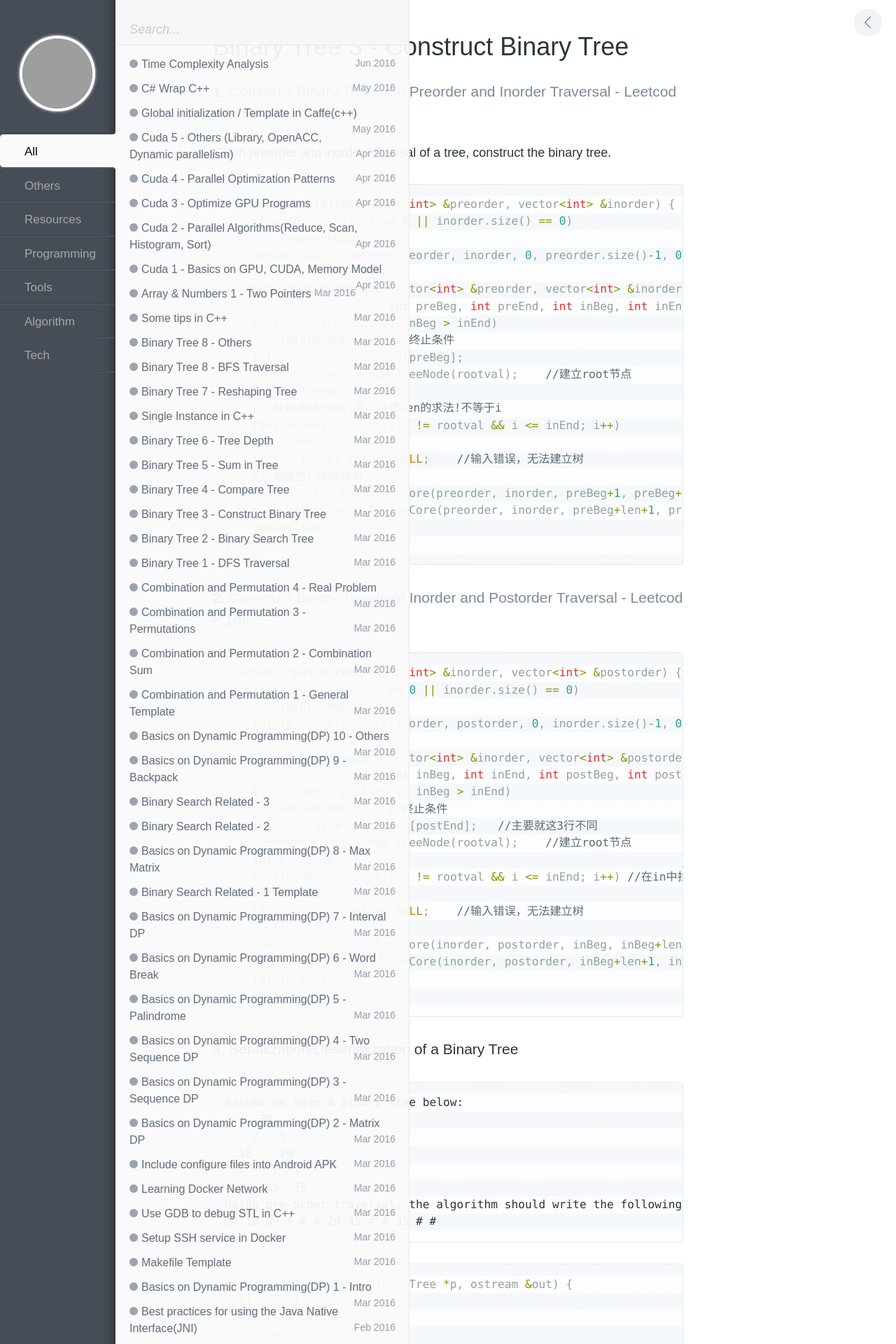
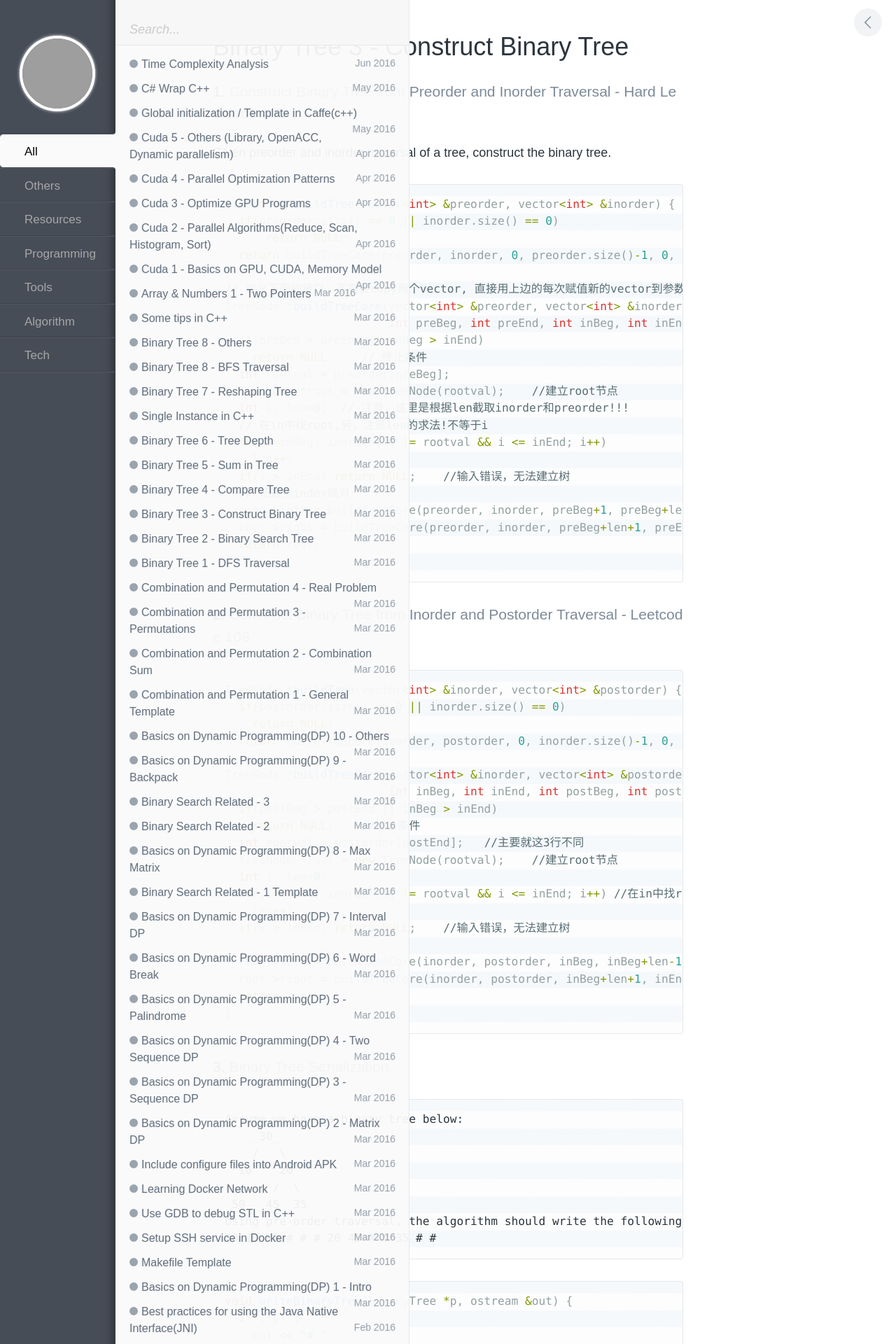
Before and after one commit to wykvictor/wykvictor.github.io, a Jekyll site: the page built from _posts/algorithm/2016-03-25-Binary-Tree-3.md, in a window 1280 px wide. Shown: the top 1920 px of the page at 70% size. Built offline with Jekyll 4.4.1, drawn with Linux system fonts in a browser that asks for light colours; comment, search, counter and statistics services are not loaded; some of the changed text lies outside the part shown; grey boxes are pictures that could not be loaded.

Commit message:
udpate bt-3: construct tree

````diff
--- a/_posts/algorithm/2016-03-25-Binary-Tree-3.md
+++ b/_posts/algorithm/2016-03-25-Binary-Tree-3.md
@@ -6,57 +6,58 @@
 categories: Algorithm
 ---
 
-### 1. [Construct Binary Tree from Preorder and Inorder Traversal - Leetcode 105](https://leetcode.com/problems/construct-binary-tree-from-preorder-and-inorder-traversal/)
+### 1. [Construct Binary Tree from Preorder and Inorder Traversal - Hard Leetcode 105](https://leetcode.com/problems/construct-binary-tree-from-preorder-and-inorder-traversal/)
 Given preorder and inorder traversal of a tree, construct the binary tree.
 {% highlight C++ %}
 TreeNode *buildTree(vector<int> &preorder, vector<int> &inorder) {
-    if(preorder.size() == 0 || inorder.size() == 0)
-        return NULL;
-    return buildTreeCore(preorder, inorder, 0, preorder.size()-1, 0, inorder.size()-1);
+  if(preorder.size() == 0 || inorder.size() == 0)
+      return NULL;
+  return buildTreeCore(preorder, inorder, 0, preorder.size()-1, 0, inorder.size()-1);
 }
+// 定义下面的接口：不需要copy两个vector, 直接用上边的每次赋值新的vector到参数里
 TreeNode *buildTreeCore(vector<int> &preorder, vector<int> &inorder,
                         int preBeg, int preEnd, int inBeg, int inEnd) {
-    if(preBeg > preEnd || inBeg > inEnd)
-        return NULL;    // 终止条件
-    int rootval = preorder[preBeg];
-    TreeNode *root = new TreeNode(rootval);    //建立root节点
-    int i, len=0;
-    // 在in中找root,另，注意len的求法!不等于i
-    for(i=inBeg; inorder[i] != rootval && i <= inEnd; i++)
-        len++;
-    if(i > inEnd) return NULL;    //输入错误，无法建立树
-    // 把这些index搞对
-    root->left = buildTreeCore(preorder, inorder, preBeg+1, preBeg+len, inBeg, inBeg+len-1);
-    root->right = buildTreeCore(preorder, inorder, preBeg+len+1, preEnd, inBeg+len+1, inEnd);
-    return root;
+  if(preBeg > preEnd || inBeg > inEnd)
+    return NULL;    // 终止条件
+  int rootval = preorder[preBeg];
+  TreeNode *root = new TreeNode(rootval);    //建立root节点
+  int i, len=0;  // 注意，这里是根据len截取inorder和preorder!!!
+  // 在in中找root,另，注意len的求法!不等于i
+  for(i=inBeg; inorder[i] != rootval && i <= inEnd; i++)
+    len++;
+  if(i > inEnd) return NULL;    //输入错误，无法建立树
+  // 把这些index搞对
+  root->left = buildTreeCore(preorder, inorder, preBeg+1, preBeg+len, inBeg, inBeg+len-1);
+  root->right = buildTreeCore(preorder, inorder, preBeg+len+1, preEnd, inBeg+len+1, inEnd);
+  return root;
 }
 {% endhighlight %}
 
 ### 2. [Construct Binary Tree from Inorder and Postorder Traversal - Leetcode 106](https://leetcode.com/problems/construct-binary-tree-from-inorder-and-postorder-traversal/)
 {% highlight C++ %}
 TreeNode *buildTree(vector<int> &inorder, vector<int> &postorder) {
-    if(postorder.size() == 0 || inorder.size() == 0)
-        return NULL;
-    return buildTreeCore(inorder, postorder, 0, inorder.size()-1, 0, postorder.size()-1);
+  if(postorder.size() == 0 || inorder.size() == 0)
+    return NULL;
+  return buildTreeCore(inorder, postorder, 0, inorder.size()-1, 0, postorder.size()-1);
 }
 TreeNode *buildTreeCore(vector<int> &inorder, vector<int> &postorder,
                         int inBeg, int inEnd, int postBeg, int postEnd) {
-    if(postBeg > postEnd || inBeg > inEnd)
-        return NULL;    //终止条件
-    int rootval = postorder[postEnd];   //主要就这3行不同
-    TreeNode *root = new TreeNode(rootval);    //建立root节点
-    int i, len=0;
-    for(i=inBeg; inorder[i] != rootval && i <= inEnd; i++) //在in中找root,另，注意len的求法!不等于i
-        len++;
-    if(i > inEnd) return NULL;    //输入错误，无法建立树
+  if(postBeg > postEnd || inBeg > inEnd)
+    return NULL;    //终止条件
+  int rootval = postorder[postEnd];   //主要就这3行不同
+  TreeNode *root = new TreeNode(rootval);    //建立root节点
+  int i, len=0;
+  for(i=inBeg; inorder[i] != rootval && i <= inEnd; i++) //在in中找root,另，注意len的求法!不等于i
+    len++;
+  if(i > inEnd) return NULL;    //输入错误，无法建立树
 
-    root->left = buildTreeCore(inorder, postorder, inBeg, inBeg+len-1, postBeg, postBeg+len-1); //把这些搞对
-    root->right = buildTreeCore(inorder, postorder, inBeg+len+1, inEnd, postBeg+len, postEnd-1);
-    return root;
+  root->left = buildTreeCore(inorder, postorder, inBeg, inBeg+len-1, postBeg, postBeg+len-1); //把这些搞对!
+  root->right = buildTreeCore(inorder, postorder, inBeg+len+1, inEnd, postBeg+len, postEnd-1);
+  return root;
 }
 {% endhighlight %}
 
-### 3. Serialization/Deserialization of a Binary Tree
+### 3. [Binary Tree Serialization](http://www.lintcode.com/en/problem/binary-tree-serialization/)
 ```
 Assume we have a binary tree below:
     _30_
@@ -97,6 +104,20 @@
     readBinaryTree(p->left, fin);
     readBinaryTree(p->right, fin);
   }
+}
+// lintcode，输入string
+TreeNode *deserialize(string &data) {
+  if(data.empty() || data[0] == '#') {
+    data = data.substr(1, data.size() - 1); // 不能忘记步进更新string！
+    return NULL;
+  }
+  int k = data.find(",");
+  string val = data.substr(0, k);
+  TreeNode *node = new TreeNode(stoi(val));
+  data = data.substr(k+1, data.size() - k - 1);
+  node->left = deserialize(data);  // data必须是引用&,因为要返回这一步的处理结果
+  node->right = deserialize(data);
+  return node;
 }
 {% endhighlight %}
 
````
Also changed, not shown: other parts of _posts/algorithm/2016-03-25-Binary-Tree-3.md (+10 -4 lines).
